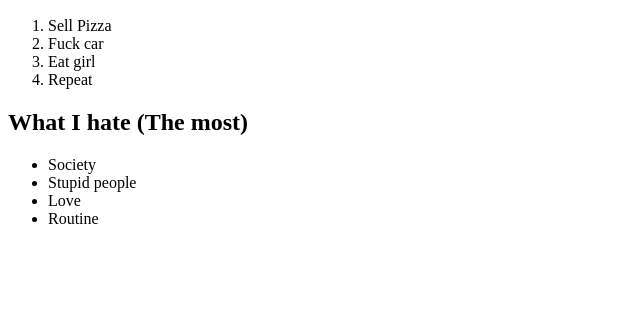
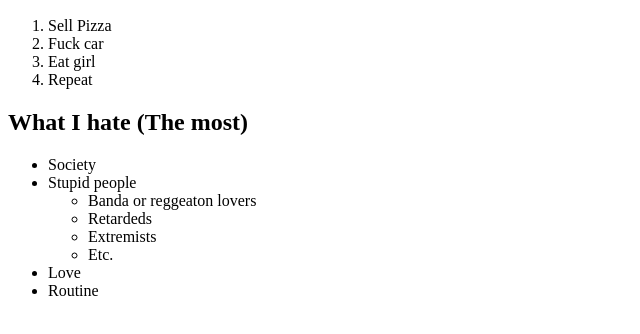
Before and after one commit to CHNCH/courseraTest, a plain HTML site: page sitio/htmllists.html in a window 1280 px wide. Shown: the part 110-444 px from the top of the page, without its empty margins (0-640 px from the left). Drawn offline with Linux system fonts and the light colour scheme.

Commit message:
Lists updated

```diff
--- a/sitio/htmllists.html
+++ b/sitio/htmllists.html
@@ -16,6 +16,12 @@
 <ul>
 	<li>Society</li>
 	<li>Stupid people</li>
+		<ul>
+			<li>Banda or reggeaton lovers</li>
+			<li>Retardeds</li>
+			<li>Extremists</li>
+			<li>Etc.</li>
+		</ul>
 	<li>Love</li>
 	<li>Routine</li>
 </ul>
```
